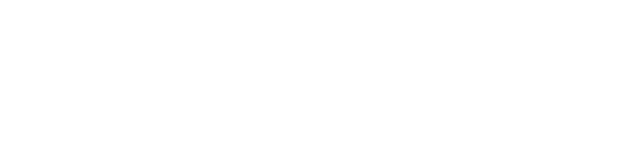
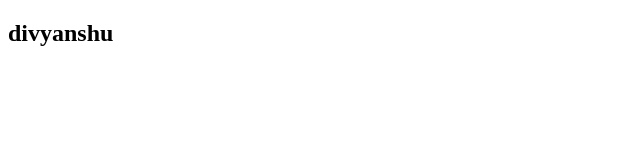
Before and after one commit to divyanshusharma1007/dance-duniya, a plain HTML site: page index.html in a window 1280 px wide. Shown: the whole page, without its empty margins (0-640 px from the left). Drawn offline with Linux system fonts and the light colour scheme.

Commit message:
divyanshu/branch-created

```diff
--- a/index.html
+++ b/index.html
@@ -5,5 +5,7 @@
     <meta name="viewport" content="width=device-width, initial-scale=1.0" />
     <title>Document</title>
   </head>
-  <body></body>
+  <body>
+    <h2>divyanshu</h2>
+  </body>
 </html>
```
